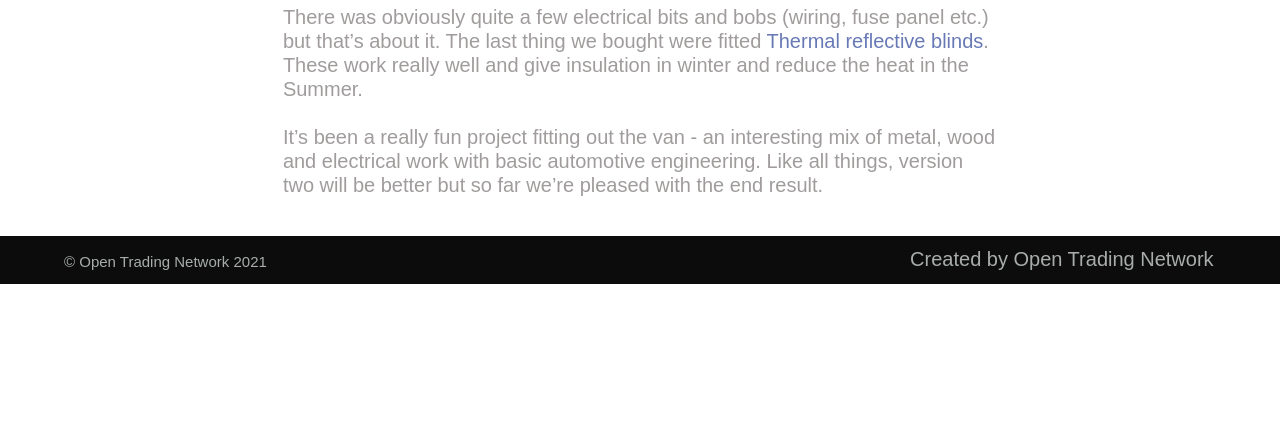
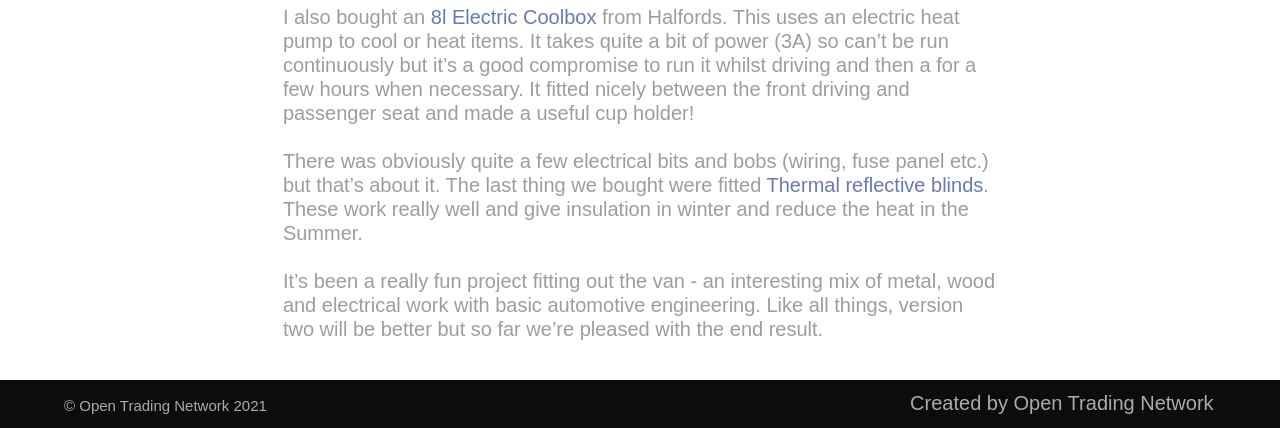
Before and after one commit to opentrading-net/opentrading-net.github.io, a Jekyll site: the page built from personal/david-regan/van-build.md, in a window 1280 px wide and 900 px high, scrolled down 3870 px, cut to the strip 472-900 px from the top of the window. Built offline with Jekyll 4.4.1, drawn with Linux system fonts in a browser that asks for light colours; before the commit the page ends 4626 px from its top, so only the background shows below that.

Commit message:
More van stuff

```diff
--- a/personal/david-regan/van-build.md
+++ b/personal/david-regan/van-build.md
@@ -53,6 +53,8 @@ For heating, I bought a [2KW 12V Air Diesel Heater] and fitted it into the under
 
 ![Heater bench test](images/Heater.mp4)
 
+I also bought an [8l Electric Coolbox] from Halfords. This uses an electric heat pump to cool or heat items. It takes quite a bit of power (3A) so can't be run continuously but it's a good compromise to run it whilst driving and then a for a few hours when necessary. It fitted nicely between the front driving and passenger seat and made a useful cup holder!
+
 There was obviously quite a few electrical bits and bobs (wiring, fuse panel etc.) but that's about it. The last thing we bought were fitted [Thermal reflective blinds]. These work really well and give insulation in winter and reduce the heat in the Summer.
 
 It's been a really fun project fitting out the van - an interesting mix of metal, wood and electrical work with basic automotive engineering. Like all things, version two will be better but so far we're pleased with the end result.
@@ -66,3 +68,4 @@ It's been a really fun project fitting out the van - an interesting mix of metal
 [Autotrader search]: https://www.autotrader.co.uk/car-search?sort=relevance&postcode=ca78eu&radius=1500&make=PEUGEOT&model=PARTNER%20TEPEE&include-delivery-option=on&price-to=5000&maximum-mileage=35000
 [Thermal reflective blinds]: https://www.qtmdirect2u.com/products/peugeot-partner-tepee-mk2-2008-2018-thermal-reflective-blinds-8-piece-opening-rear-window.html
 [Drawer rails]: https://www.amazon.co.uk/gp/product/B07WYZ1FN4/ref=ppx_yo_dt_b_search_asin_title?ie=UTF8&psc=1
+[8l Electric Coolbox]: https://www.halfords.com/motoring/travel-accessories/coolboxes/halfords-8-litre-12v-in-car-electric-coolbox-291085.html
```
